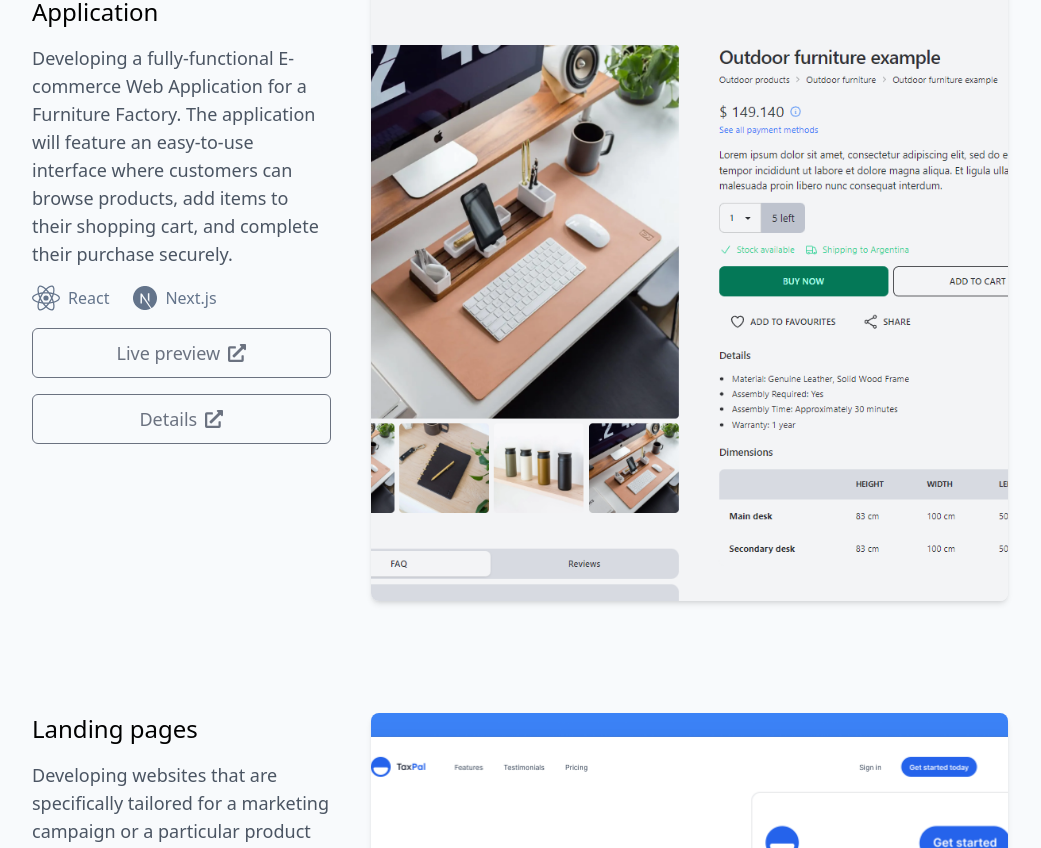
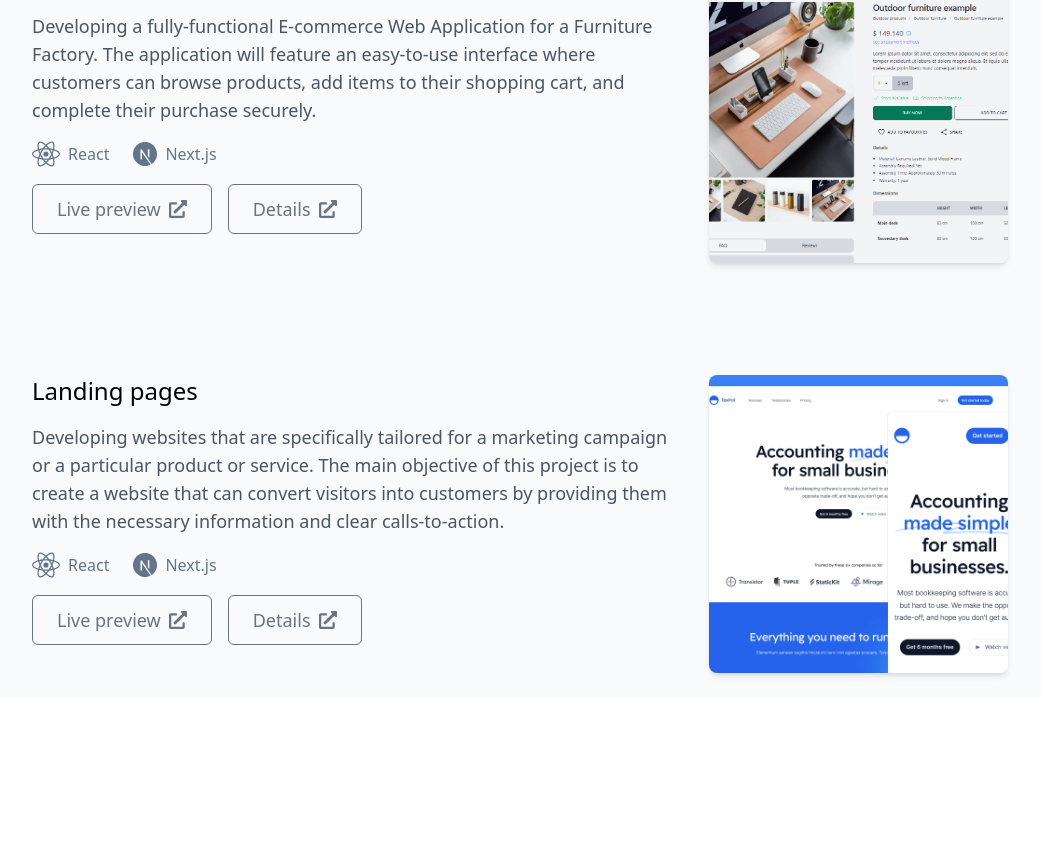
Before and after one commit to xdguido/guidogennari-web, a Next.js app: page / in a window 1280 px wide. Shown: the part 1012-1860 px from the top of the page, without its empty margins (120-1161 px from the left). After the commit the page ends 1709 px from the top, so only its background shows below. Built offline with nearby package versions, Linux system fonts and the light colour scheme.

Commit message:
feat: change projects style

```diff
--- a/pages/index.tsx
+++ b/pages/index.tsx
@@ -55,8 +55,8 @@
             <section id="work" className="relative pt-[6rem] md:pt-[7rem]">
                 <h2 className="text-2xl font-semibold text-blue-600  mb-8">WORK</h2>
                 <div className="flex flex-col gap-20 lg:gap-28 justify-center items-center">
-                    <div id="project-1" className="grid grid-cols-1 md:grid-cols-3 gap-10">
-                        <div className="flex flex-col gap-4">
+                    <div id="project-1" className="grid grid-cols-1 md:grid-cols-6 gap-10">
+                        <div className="flex flex-col md:col-span-4 gap-4">
                             <h3 className="text-xl font-medium lg:text-2xl">
                                 E-commerce Web Application
                             </h3>
@@ -70,7 +70,7 @@
                                 <ReactLogo />
                                 <NextjsLogo />
                             </div>
-                            <div className="flex flex-col gap-4">
+                            <div className="flex flex-col md:flex-row gap-4">
                                 <Button
                                     href={'https://nextjs-prisma-ecommerce.vercel.app/products'}
                                     target="_blank"
@@ -99,8 +99,8 @@
                             />
                         </div>
                     </div>
-                    <div id="project-2" className="grid grid-cols-1 md:grid-cols-3 gap-10">
-                        <div className="flex flex-col gap-4">
+                    <div id="project-2" className="grid grid-cols-1 md:grid-cols-6 gap-10">
+                        <div className="flex flex-col md:col-span-4 gap-4">
                             <h3 className="text-xl font-medium lg:text-2xl">Landing pages</h3>
                             <p className=" text-gray-600 dark:text-gray-400 lg:text-lg">
                                 Developing websites that are specifically tailored for a marketing
@@ -113,7 +113,7 @@
                                 <ReactLogo />
                                 <NextjsLogo />
                             </div>
-                            <div className="flex flex-col gap-4">
+                            <div className="flex flex-col md:flex-row gap-4">
                                 <Button
                                     href={'https://landing-nextjs-template.vercel.app/'}
                                     target="_blank"
```
